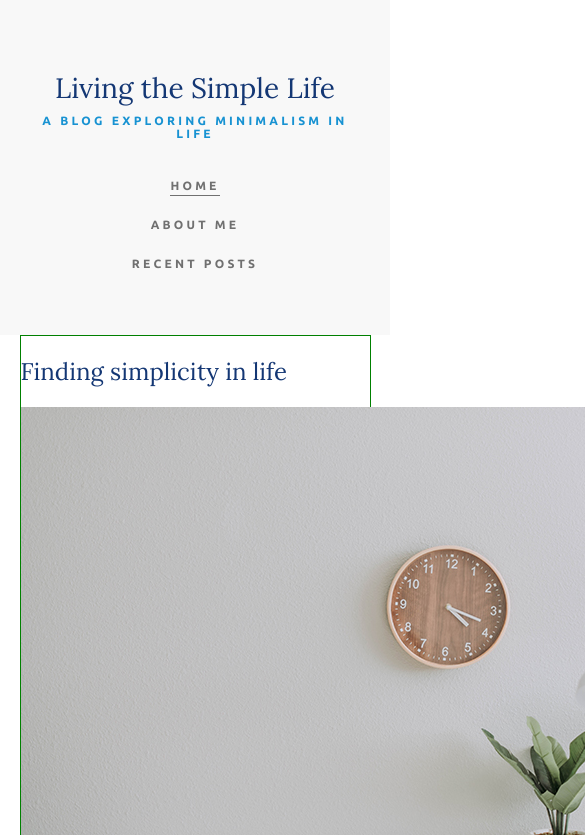
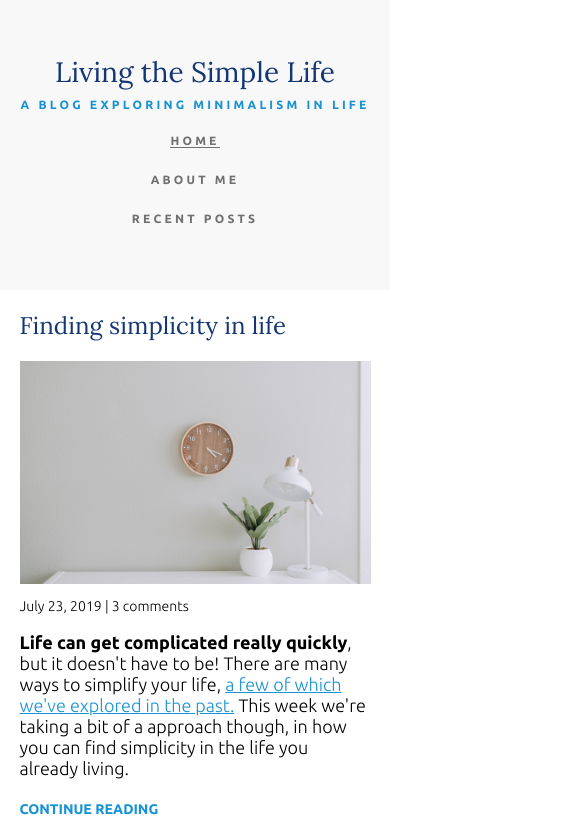
Before and after one commit to LewisNozaki/Living-the-Simple-Life, a plain HTML site: page index.html in a window 390 px wide. Shown: the top 835 px of the page, 585 px wide, since content can reach past the window. Drawn offline with Linux system fonts and the light colour scheme.

Commit message:
mobile first redesign

```diff
--- a/css/style.css
+++ b/css/style.css
@@ -8,6 +8,11 @@ body {
   font-family: "Ubuntu", sans-serif;
   font-size: 1.125rem;
   font-weight: 300;
+}
+
+img {
+  max-width: 100%;
+  display: block;
 }
 
 /* =================
@@ -40,16 +45,16 @@ a:focus {
   color: #143774;
 }
 
+nav {
+  letter-spacing: 0.2rem;
+}
+
 .header-subtitle {
   font-weight: 700;
   color: #1792d2;
   font-size: 0.75rem;
   text-transform: uppercase;
   margin: 0.5rem 0;
-  letter-spacing: 0.2rem;
-}
-
-nav {
   letter-spacing: 0.2rem;
 }
 
@@ -98,14 +103,16 @@ footer p {
   margin: 0 auto;
 }
 
-.container-nav {
+.container-flex {
   display: flex;
   justify-content: space-between;
+  flex-direction: column;
 }
 
 header {
   background: #f8f8f8;
   padding: 3em 0;
+  text-align: center;
 }
 
 /* Navigation */
@@ -113,20 +120,20 @@ header {
 nav ul {
   list-style: none;
   padding: 0;
-  margin-top: 2rem;
   display: flex;
   justify-content: center;
+  flex-direction: column;
+  margin: 0;
 }
 
 nav li {
-  margin-left: 2rem;
+  margin: 0.5em 0;
 }
 
 nav a {
   text-decoration: none;
   color: #707070;
   font-weight: 700;
-  padding: 0.25em 0;
   text-transform: uppercase;
   font-size: 0.75rem;
 }
@@ -146,11 +153,16 @@ nav a:focus {
 
 /* Main */
 
-.container-main {
-  border: 1px solid green;
+main {
+  width: 100%;
+}
+
+aside {
+  width: 100%;
 }
 
 /* Footer */
+
 footer {
   background: #143774;
   padding: 3em 0;
@@ -165,25 +177,29 @@ footer {
     Media Query
   ================== */
 
-@media (max-width: 750px) {
-  .container-nav {
-    flex-direction: column;
+@media (min-width: 750px) {
+  .container-flex {
+    flex-direction: row;
   }
 
   header {
-    text-align: center;
+    text-align: left;
   }
 
-  .title {
-    padding: 1rem;
+  main {
+    width: 65%;
+  }
+
+  aside {
+    width: 25%;
   }
 
   nav ul {
-    flex-direction: column;
-    margin: 0;
+    flex-direction: row;
+    margin: 1rem 0;
   }
 
   nav li {
-    margin: 0.5em;
+    margin-left: 2em;
   }
 }
--- a/index.html
+++ b/index.html
@@ -10,7 +10,7 @@
   <body>
     <!-- Header section -->
     <header>
-      <div class="container container-nav">
+      <div class="container container-flex">
         <div class="title">
           <h1>Living the Simple Life</h1>
 
@@ -28,7 +28,7 @@
     </header> <!-- Header-->
 
     <!-- Main Section -->
-    <div class="container container-main">
+    <div class="container container-flex">
       <main role="main">
         <!-- Featured Article -->
         <article class="article-featured">
```
